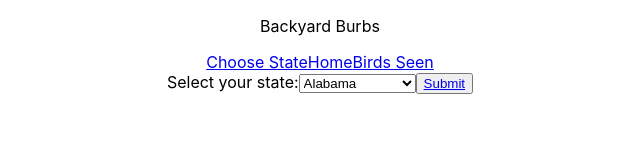
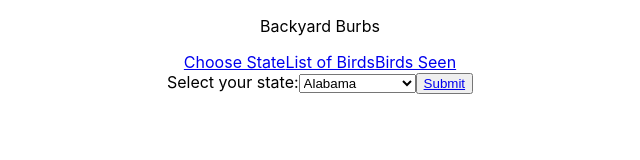
Before and after one commit to k-atwhite/backyard-burbs, a React (Create React App) app: page / in a window 1280 px wide. Shown: the top 160 px of the page, without its empty margins (320-960 px from the left). Built offline with nearby package versions, Linux system fonts and the light colour scheme.

Commit message:
Change path for birdlist component

```diff
--- a/src/components/NavBar/NavBar.js
+++ b/src/components/NavBar/NavBar.js
@@ -5,7 +5,7 @@
   return (
     <nav>
       <NavLink to='/'>Choose State</NavLink>
-      <NavLink to='/home'>Home</NavLink>
+      <NavLink to='/birds'>List of Birds</NavLink>
       <NavLink to='/seen'>Birds Seen</NavLink>
     </nav>
   )
```
